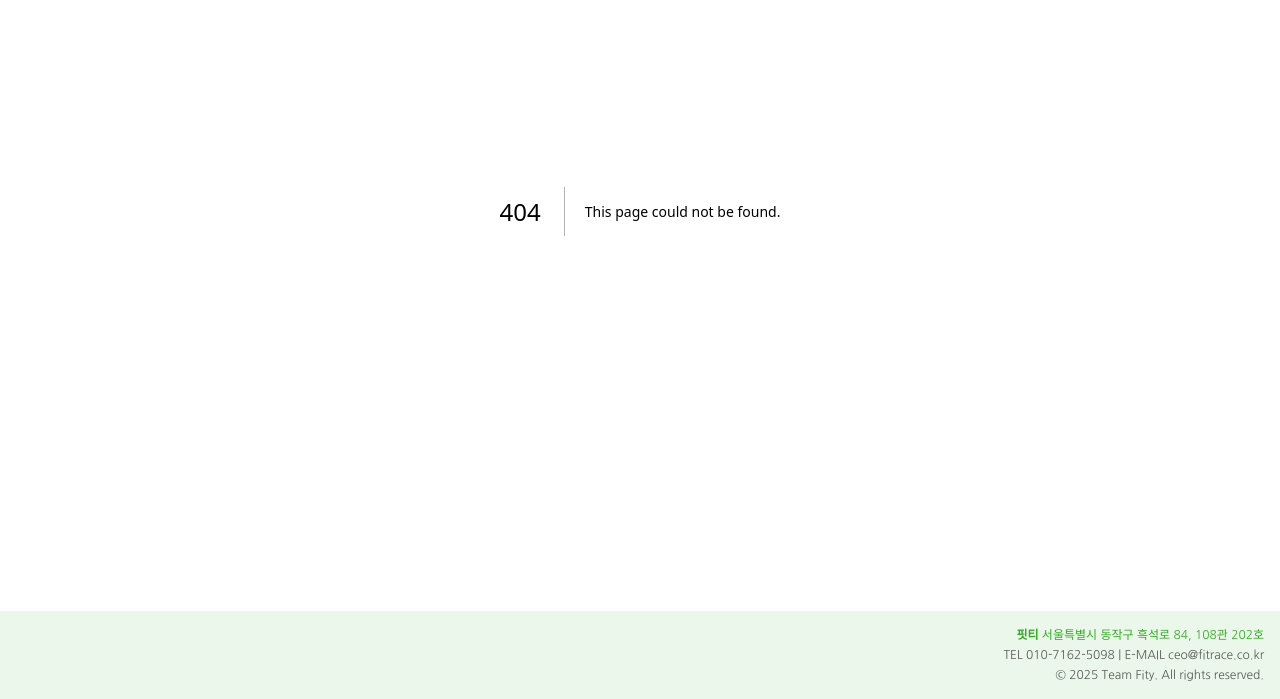
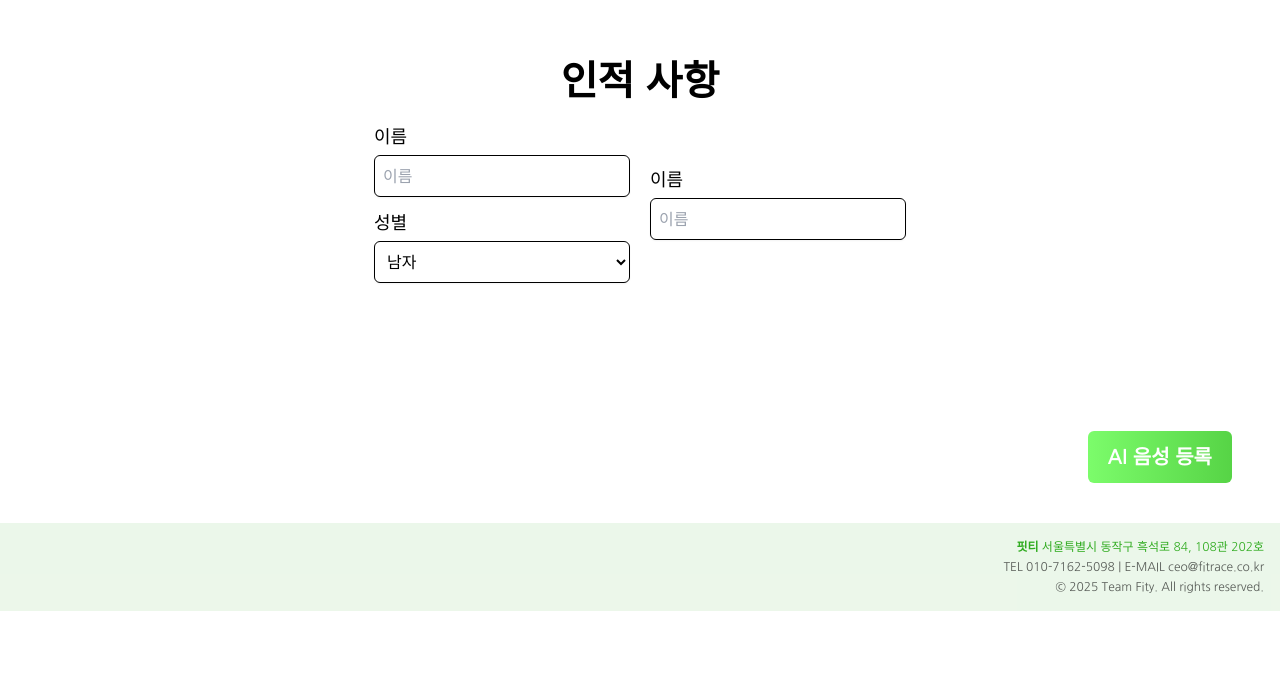
Before and after one commit to selfishAltruism/AI_Voice_Dementia_Guardian_FE, a Next.js app: page /personal-info in a window 1280 px wide. Before the commit this address had no page. Shown: the part 189-888 px from the top of the page. After the commit the page ends 800 px from the top, so only its background shows below. Built offline with nearby package versions, Linux system fonts and the light colour scheme.

Commit message:
feat: base input component (#1)

```diff
--- a/package.json
+++ b/package.json
@@ -12,7 +12,9 @@
     "next": "14.2.3",
     "react": "^18",
     "react-dom": "^18",
-    "three": "^0.174.0"
+    "react-spinners": "^0.15.0",
+    "three": "^0.174.0",
+    "zustand": "^5.0.3"
   },
   "devDependencies": {
     "@types/node": "^20",
--- a/src/app/form/page.tsx
+++ /dev/null
@@ -1,7 +0,0 @@
-"use client";
-
-const Form = () => {
-  return <>form</>;
-};
-
-export default Form;
--- /dev/null
+++ b/src/app/loading.tsx
@@ -0,0 +1,12 @@
+import { BarLoader } from "react-spinners";
+
+const Loading = () => {
+  return (
+    <>
+      <div className="fixed left-0 top-0 z-50 flex h-full w-full flex-col items-center justify-center bg-black bg-opacity-30 text-2xl font-bold text-white">
+        <BarLoader color="#31ac21" speedMultiplier={1} />
+      </div>
+    </>
+  );
+};
+export default Loading;
--- a/src/app/page.tsx
+++ b/src/app/page.tsx
@@ -8,11 +8,13 @@ export default function Home() {
     <>
       <div className="flex items-center gap-2">
         <h1>AI</h1>
-        <AILoading small />
+        <div className="max-w-[60px]">
+          <AILoading small />
+        </div>
         <h1>치매 지킴이</h1>
       </div>
       <p className="text-gray">~서비스에 대한 설명~</p>
-      <LinkButton title="AI 음성 치매 검사 시작" to="/form" />
+      <LinkButton title="AI 음성 치매 검사 시작" to="/personal-info" />
     </>
   );
 }
--- /dev/null
+++ b/src/app/personal-info/page.tsx
@@ -0,0 +1,48 @@
+"use client";
+
+import { LinkButton } from "@/entities/layout";
+import { usePersonalInfoStore } from "@/shared/store";
+import { InputText, InputNumber, InputSelect } from "@/entities/layout";
+
+const PersonalInfo = () => {
+  const store = usePersonalInfoStore();
+
+  return (
+    <>
+      <h1>인적 사항</h1>
+      <div className="mt-3 flex w-full flex-col items-center justify-center gap-5 md:flex-row">
+        <div className="flex w-1/5 flex-col gap-3">
+          <InputText
+            label="이름"
+            value={store.name}
+            placeholder={"이름"}
+            onChange={(value) => {
+              store.setName(value);
+            }}
+          />
+          <InputSelect
+            label="성별"
+            value={store.name}
+            options={[
+              { value: "남자", label: "남자" },
+              { value: "남자", label: "남자" },
+            ]}
+            onChange={() => {}}
+          ></InputSelect>
+        </div>
+        <div className="w-1/5">
+          <InputText
+            label="이름"
+            value={store.name}
+            placeholder={"이름"}
+            onChange={() => {}}
+          />
+        </div>
+      </div>
+
+      <LinkButton title="AI 음성 등록" to="/inference" />
+    </>
+  );
+};
+
+export default PersonalInfo;
--- a/src/entities/layout/index.ts
+++ b/src/entities/layout/index.ts
@@ -1,2 +1,3 @@
 export * from "./ui/Footer";
 export * from "./ui/LinkButton";
+export * from "./ui/Input";
--- /dev/null
+++ b/src/entities/layout/ui/Input.tsx
@@ -0,0 +1,54 @@
+"use client";
+
+const baseInputStyle =
+  "w-full p-2 border rounded-md shadow-sm focus:ring-2 focus:ring-core focus:outline-none";
+const labelStyle = "block text-lg font-medium text-gray-700 mb-1";
+
+export function InputText({ label, value, onChange, placeholder }) {
+  return (
+    <div>
+      <label className={labelStyle}>{label}</label>
+      <input
+        type="text"
+        value={value}
+        onChange={(e) => onChange(e.target.value)}
+        placeholder={placeholder}
+        className={`${baseInputStyle} border-gray-300`}
+      />
+    </div>
+  );
+}
+
+export function InputNumber({ label, value, onChange, placeholder }) {
+  return (
+    <div>
+      <label className={labelStyle}>{label}</label>
+      <input
+        type="number"
+        value={value}
+        onChange={(e) => onChange(Number(e.target.value))}
+        placeholder={placeholder}
+        className={`${baseInputStyle} border-gray-300`}
+      />
+    </div>
+  );
+}
+
+export function InputSelect({ label, options, value, onChange }) {
+  return (
+    <div>
+      <label className={labelStyle}>{label}</label>
+      <select
+        value={value}
+        onChange={(e) => onChange(e.target.value)}
+        className={`${baseInputStyle} border-gray-300 h-[42px] bg-white`}
+      >
+        {options.map((option) => (
+          <option key={option.value} value={option.value}>
+            {option.label}
+          </option>
+        ))}
+      </select>
+    </div>
+  );
+}
--- /dev/null
+++ b/src/shared/store/index.ts
@@ -0,0 +1 @@
+export { usePersonalInfoStore } from "./usePersonalInfoStore";
--- /dev/null
+++ b/src/shared/store/usePersonalInfoStore.tsx
@@ -0,0 +1,231 @@
+import { create } from "zustand";
+
+interface PersonalInfo {
+  // 기본 정보
+  name: string | null;
+  setName: (name: string | null) => void;
+
+  gender: "FEMALE" | "MALE" | null;
+  setGender: (gender: "FEMALE" | "MALE" | null) => void;
+
+  firstResidentNumber: string | null;
+  setFirstResidentNumber: (firstResidentNumber: string | null) => void;
+
+  lastResidentNumber: string | null;
+  setLastResidentNumber: (lastResidentNumber: string | null) => void;
+
+  realAge: number | null;
+  setRealAge: (realAge: number | null) => void;
+
+  registerAge: number | null;
+  setRegisterAge: (registerAge: number | null) => void;
+
+  birth: string | null;
+  setBirth: (birth: string | null) => void;
+
+  yearsOfEducation: number | null;
+  setYearsOfEducation: (yearsOfEducation: number | null) => void;
+
+  isIlliterate: "ILLITERATE" | "ONLY_READ" | "NOT_ILLITERATE" | null;
+  setIsIlliterate: (
+    isIlliterate: "ILLITERATE" | "ONLY_READ" | "NOT_ILLITERATE" | null,
+  ) => void;
+
+  phoneNumber: string | null;
+  setPhoneNumber: (phoneNumber: string | null) => void;
+
+  homePhoneNumber: string | null;
+  setHomePhoneNumber: (homePhoneNumber: string | null) => void;
+
+  serviceUseAddress: string | null;
+  setServiceUseAddress: (serviceUseAddress: string | null) => void;
+
+  registerAddress: string | null;
+  setRegisterAddress: (registerAddress: string | null) => void;
+
+  // 거주 상태
+  residenceType:
+    | "HOME"
+    | "ELDERLY_LIVING_HOUSE"
+    | "ELDERLY_WELFARE_HOUSE"
+    | "LONG_TERM_CARE_FACILITY"
+    | "ELDERLY_PROTECTION_FACILITY"
+    | "SENIOR_COMMUNITY_CENTER"
+    | "NURSING_HOSPITAL"
+    | "GENERAL_HOSPITAL"
+    | "PRIVATE_HOME"
+    | "ETC"
+    | null;
+  setResidenceType: (residenceType: PersonalInfo["residenceType"]) => void;
+
+  residenceTypeETC: string | null;
+  setResidenceTypeETC: (residenceTypeETC: string | null) => void;
+
+  // 동거 형태
+  cohabitationType:
+    | "ALONE"
+    | "WITH_SPOUSE"
+    | "WITH_FAMILY"
+    | "WITH_RELATIVES"
+    | "WITH_DEMENTIA_PATIENT"
+    | "ETC"
+    | null;
+  setCohabitationType: (
+    cohabitationType: PersonalInfo["cohabitationType"],
+  ) => void;
+
+  // 의료 보장
+  medicalCoverage: "GENERAL" | "CATEGORY_1" | "CATEGORY_2" | "UNINSURED" | null;
+  setMedicalCoverage: (
+    medicalCoverage: PersonalInfo["medicalCoverage"],
+  ) => void;
+
+  // 소득 수준
+  incomeLevel: "BASIC_RECIPIENT" | "NEAR_POOR" | "EXEMPT" | null;
+  setIncomeLevel: (incomeLevel: PersonalInfo["incomeLevel"]) => void;
+
+  // 장기 요양 등급
+  longTermCareGrade:
+    | 0
+    | 1
+    | 2
+    | 3
+    | 4
+    | 5
+    | "COGNITIVE_SUPPORT"
+    | "DONT_KNOW"
+    | "A"
+    | "B"
+    | "C"
+    | null;
+  setLongTermCareGrade: (
+    longTermCareGrade: PersonalInfo["longTermCareGrade"],
+  ) => void;
+
+  longTermCareGradesalary: boolean;
+  setLongTermCareGradesalary: (longTermCareGradesalary: boolean) => void;
+
+  whyLongTermCareGradesalaryFalse: string | null;
+  setWhyLongTermCareGradesalaryFalse: (
+    whyLongTermCareGradesalaryFalse: string | null,
+  ) => void;
+}
+
+export const usePersonalInfoStore = create<PersonalInfo>((set, get) => ({
+  // 기본 정보
+  name: null,
+  setName: (name: string) => set(() => ({ name })),
+
+  gender: null,
+  setGender: (gender: "FEMALE" | "MALE") => set(() => ({ gender })),
+
+  firstResidentNumber: null,
+  setFirstResidentNumber: (firstResidentNumber: string) =>
+    set(() => ({ firstResidentNumber })),
+
+  lastResidentNumber: null,
+  setLastResidentNumber: (lastResidentNumber: string) =>
+    set(() => ({ lastResidentNumber })),
+
+  realAge: null,
+  setRealAge: (realAge: number) => set(() => ({ realAge })),
+
+  registerAge: null,
+  setRegisterAge: (registerAge: number) => set(() => ({ registerAge })),
+
+  birth: null,
+  setBirth: (birth: string) => set(() => ({ birth })),
+
+  yearsOfEducation: null,
+  setYearsOfEducation: (yearsOfEducation: number) =>
+    set(() => ({ yearsOfEducation })),
+
+  isIlliterate: null,
+  setIsIlliterate: (
+    isIlliterate: "ILLITERATE" | "ONLY_READ" | "NOT_ILLITERATE",
+  ) => set(() => ({ isIlliterate })),
+
+  phoneNumber: null,
+  setPhoneNumber: (phoneNumber: string) => set(() => ({ phoneNumber })),
+
+  homePhoneNumber: null,
+  setHomePhoneNumber: (homePhoneNumber: string) =>
+    set(() => ({ homePhoneNumber })),
+
+  serviceUseAddress: null,
+  setServiceUseAddress: (serviceUseAddress: string) =>
+    set(() => ({ serviceUseAddress })),
+
+  registerAddress: null,
+  setRegisterAddress: (registerAddress: string) =>
+    set(() => ({ registerAddress })),
+
+  // 거주 상태
+  residenceType: null,
+  setResidenceType: (
+    residenceType:
+      | "HOME"
+      | "ELDERLY_LIVING_HOUSE"
+      | "ELDERLY_WELFARE_HOUSE"
+      | "LONG_TERM_CARE_FACILITY"
+      | "ELDERLY_PROTECTION_FACILITY"
+      | "SENIOR_COMMUNITY_CENTER"
+      | "NURSING_HOSPITAL"
+      | "GENERAL_HOSPITAL"
+      | "PRIVATE_HOME"
+      | "ETC",
+  ) => set(() => ({ residenceType })),
+
+  residenceTypeETC: null,
+  setResidenceTypeETC: (residenceTypeETC: string) =>
+    set(() => ({ residenceTypeETC })),
+
+  // 동거 형태
+  cohabitationType: null,
+  setCohabitationType: (
+    cohabitationType:
+      | "ALONE"
+      | "WITH_SPOUSE"
+      | "WITH_FAMILY"
+      | "WITH_RELATIVES"
+      | "WITH_DEMENTIA_PATIENT"
+      | "ETC",
+  ) => set(() => ({ cohabitationType })),
+
+  // 의료 보장
+  medicalCoverage: null,
+  setMedicalCoverage: (
+    medicalCoverage: "GENERAL" | "CATEGORY_1" | "CATEGORY_2" | "UNINSURED",
+  ) => set(() => ({ medicalCoverage })),
+
+  // 소득 수준
+  incomeLevel: null,
+  setIncomeLevel: (incomeLevel: "BASIC_RECIPIENT" | "NEAR_POOR" | "EXEMPT") =>
+    set(() => ({ incomeLevel })),
+
+  // 장기 요양 등급
+  longTermCareGrade: null,
+  setLongTermCareGrade: (
+    longTermCareGrade:
+      | 0
+      | 1
+      | 2
+      | 3
+      | 4
+      | 5
+      | "COGNITIVE_SUPPORT"
+      | "DONT_KNOW"
+      | "A"
+      | "B"
+      | "C",
+  ) => set(() => ({ longTermCareGrade })),
+
+  longTermCareGradesalary: null,
+  setLongTermCareGradesalary: (longTermCareGradesalary: boolean) =>
+    set(() => ({ longTermCareGradesalary })),
+
+  whyLongTermCareGradesalaryFalse: null,
+  setWhyLongTermCareGradesalaryFalse: (
+    whyLongTermCareGradesalaryFalse: string,
+  ) => set(() => ({ whyLongTermCareGradesalaryFalse })),
+}));
```
Also changed, not shown: 1 other file (tests, documents, lock files or other folders).
